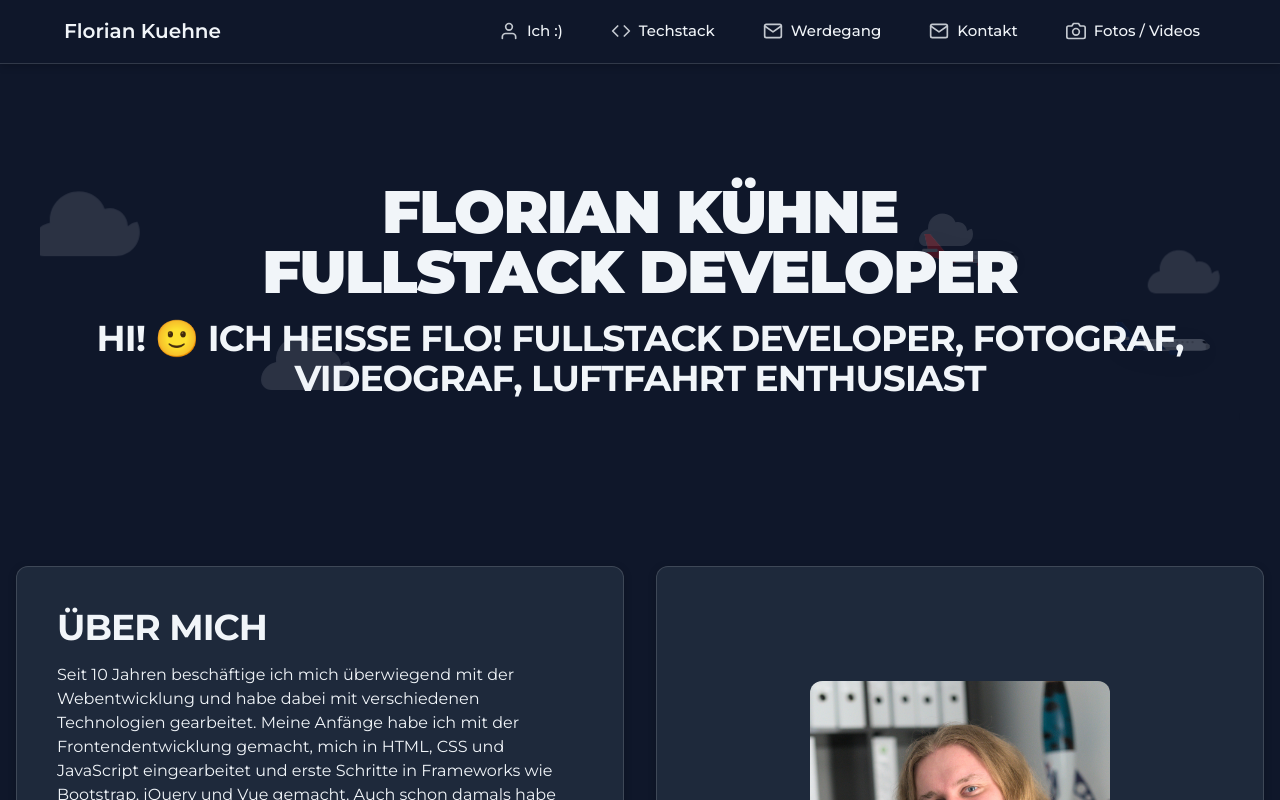
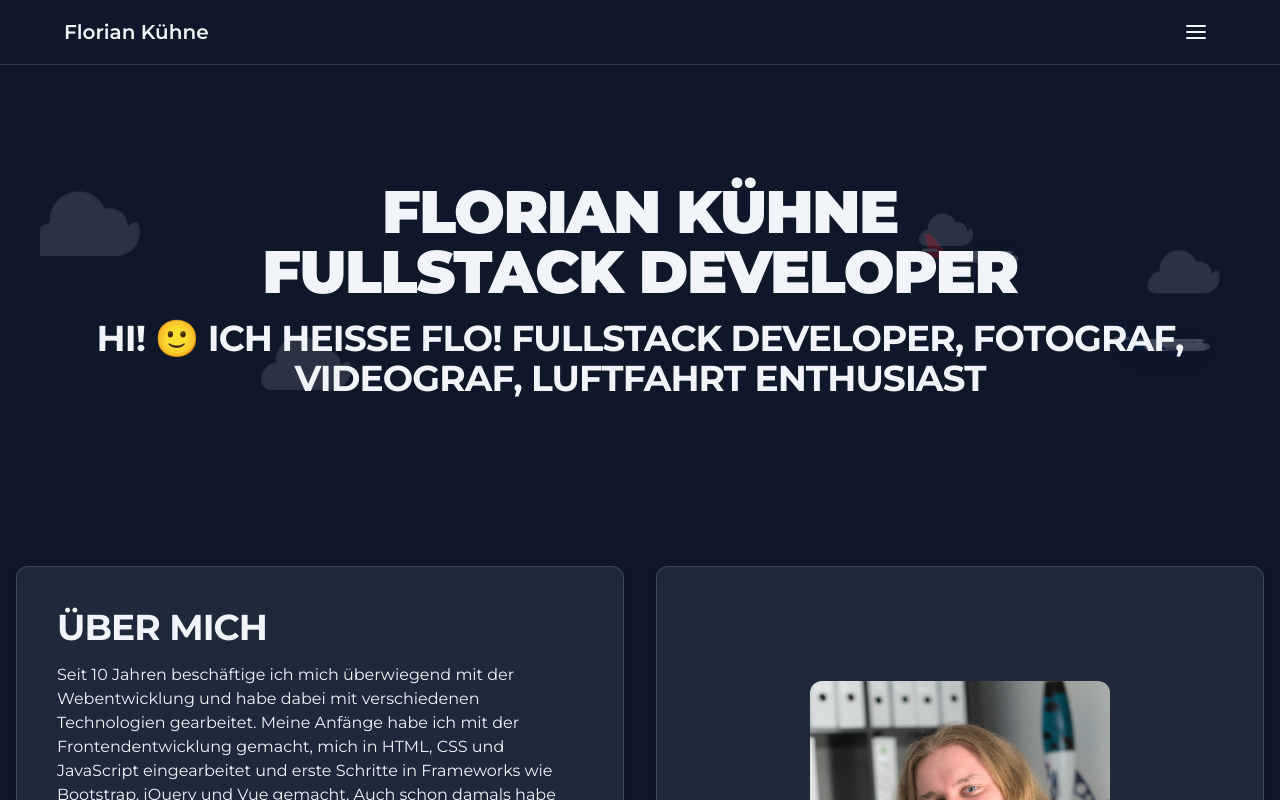
Before and after one commit to kraehendev/portfolio, a Next.js app: page / in a window 1280 px wide. Shown: the top 800 px of the page. Built offline with nearby package versions, Linux system fonts and the light colour scheme.

Commit message:
Rework navigation

```diff
--- a/src/app/globals.css
+++ b/src/app/globals.css
@@ -5,22 +5,26 @@
 
 /* Montserrat Font */
 @font-face {
-  font-family: 'Montserrat';
-  src: url('/Montserrat/Montserrat-VariableFont_wght.ttf') format('truetype-variations');
+  font-family: "Montserrat";
+  src: url("/Montserrat/Montserrat-VariableFont_wght.ttf")
+    format("truetype-variations");
   font-weight: 100 900;
   font-style: normal;
   font-display: swap;
 }
 
 @font-face {
-  font-family: 'Montserrat';
-  src: url('/Montserrat/Montserrat-Italic-VariableFont_wght.ttf') format('truetype-variations');
+  font-family: "Montserrat";
+  src: url("/Montserrat/Montserrat-Italic-VariableFont_wght.ttf")
+    format("truetype-variations");
   font-weight: 100 900;
   font-style: italic;
   font-display: swap;
 }
 
 :root {
+  --site-nav-width: min(280px, 85vw);
+
   /* Dark theme (default) - Dark blue */
   --background: #0f172a;
   --foreground: #f1f5f9;
@@ -60,7 +64,7 @@ body {
   color: var(--foreground);
   display: flex;
   flex-direction: column;
-  font-family: 'Montserrat', Arial, Helvetica, sans-serif;
+  font-family: "Montserrat", Arial, Helvetica, sans-serif;
   min-height: 100vh;
 }
 
--- a/src/components/layout/header.tsx
+++ b/src/components/layout/header.tsx
@@ -1,40 +1,17 @@
-import { getTranslations } from 'next-intl/server';
 import Link from 'next/link';
-import { navigationData } from '@/data/navigation';
 import Container from '@/components/ui/container';
-import MobileNavigation from '@/components/layout/mobileNavigation';
+import SiteNavigation from '@/components/layout/siteNavigation';
 import styles from '@/styles/layout/header.module.scss';
-import Cloud from '@/components/icons/cloud';
-import Airplane from '@/components/icons/airplane';
 
-export default async function Header() {
-  const t = await getTranslations();
-
+export default function Header() {
   return (
     <header className={styles.header}>
       <Container classes="!p-0">
         <div className={styles.headerContent}>
           <Link href="/" className={styles.logo}>
-            <span className={styles.logoText}>Florian Kuehne</span>
+            <span className={styles.logoText}>Florian Kühne</span>
           </Link>
-          <nav className={styles.navigation}>
-            <ul className={styles.navList}>
-              {navigationData.map((item) => {
-                const Icon = item.icon;
-                return (
-                  <li key={item.href} className={styles.navItem}>
-                    <Link href={item.href} className={styles.navLink}>
-                      <Icon className={styles.navIcon} size={20} />
-                      <span className={styles.navLabel}>
-                        {t(item.translationKey)}
-                      </span>
-                    </Link>
-                  </li>
-                );
-              })}
-            </ul>
-          </nav>
-          <MobileNavigation />
+          <SiteNavigation />
         </div>
       </Container>
     </header>
--- a/src/components/layout/mobileNavigation.tsx
+++ b/src/components/layout/siteNavigation.tsx
@@ -10,16 +10,14 @@ import Burger from '@/components/icons/burger';
 import Close from '@/components/icons/close';
 import styles from '@/styles/layout/header.module.scss';
 
-export default function MobileNavigation() {
+const NAV_ID = 'site-navigation';
+
+const BODY_NAV_OPEN = 'site-nav-open';
+
+export default function SiteNavigation() {
   const [isOpen, setIsOpen] = useState(false);
-  const [mounted, setMounted] = useState(false);
   const t = useTranslations();
   const pathname = usePathname();
-
-  // Ensure we only render portal on client
-  useEffect(() => {
-    setMounted(true);
-  }, []);
 
   const toggleMenu = () => {
     setIsOpen(!isOpen);
@@ -29,27 +27,60 @@ export default function MobileNavigation() {
     setIsOpen(false);
   };
 
-  // Close menu when route changes
   useEffect(() => {
     closeMenu();
   }, [pathname]);
 
-  // Prevent body scroll when menu is open
   useEffect(() => {
     if (isOpen) {
+      document.body.classList.add(BODY_NAV_OPEN);
       document.body.style.overflow = 'hidden';
     } else {
+      document.body.classList.remove(BODY_NAV_OPEN);
       document.body.style.overflow = '';
     }
     return () => {
+      document.body.classList.remove(BODY_NAV_OPEN);
       document.body.style.overflow = '';
     };
   }, [isOpen]);
 
-  const menuContent = isOpen && mounted ? (
+  return (
     <>
-      <div className={styles.mobileMenuOverlay} onClick={closeMenu} />
-      <nav className={styles.mobileNavigation}>
+      <button
+        type="button"
+        className={styles.mobileMenuButton}
+        onClick={toggleMenu}
+        aria-label={isOpen ? 'Close menu' : 'Open menu'}
+        aria-expanded={isOpen}
+        aria-controls={NAV_ID}
+      >
+        <Burger className={styles.mobileMenuIcon} size={24} />
+      </button>
+      {isOpen ? (
+        <div
+          className={styles.mobileMenuOverlay}
+          onClick={closeMenu}
+          aria-hidden
+        />
+      ) : null}
+      <nav
+        id={NAV_ID}
+        className={`${styles.siteNavigation} ${isOpen ? styles.siteNavigationOpen : ''}`}
+        aria-label={t('navigation.main')}
+        aria-hidden={!isOpen}
+        inert={!isOpen ? true : undefined}
+      >
+        <div>
+          <button
+            type="button"
+            className={styles.mobileMenuCloseButton}
+            onClick={closeMenu}
+            aria-label="Close menu"
+          >
+            <Close className={styles.mobileMenuIcon} size={24} />
+          </button>
+        </div>
         <ul className={styles.mobileNavList}>
           {navigationData.map((item) => {
             const Icon = item.icon;
@@ -72,23 +103,5 @@ export default function MobileNavigation() {
         </ul>
       </nav>
     </>
-  ) : null;
-
-  return (
-    <>
-      <button
-        className={styles.mobileMenuButton}
-        onClick={toggleMenu}
-        aria-label={isOpen ? 'Close menu' : 'Open menu'}
-        aria-expanded={isOpen}
-      >
-        {isOpen ? (
-          <Close className={styles.mobileMenuIcon} size={24} />
-        ) : (
-          <Burger className={styles.mobileMenuIcon} size={24} />
-        )}
-      </button>
-      {mounted && menuContent && createPortal(menuContent, document.body)}
-    </>
   );
 }
--- a/src/styles/layout/header.module.scss
+++ b/src/styles/layout/header.module.scss
@@ -7,13 +7,17 @@
   right: 0;
   width: 100%;
   z-index: 1000;
+  transition:
+    background-color 0.3s ease-in-out,
+    box-shadow 0.3s ease-in-out;
   background-color: var(--background);
   border-bottom: 1px solid var(--bento-card-border);
   box-shadow: 0 2px 8px var(--bento-card-shadow);
-  backdrop-filter: blur(10px);
-  transition:
-    background-color 0.3s ease-in-out,
-    box-shadow 0.3s ease-in-out;
+}
+
+// Above portaled overlay / drawer so the bar + burger stay usable
+:global(body.site-nav-open) .header {
+  z-index: 1100;
 }
 
 .headerContent {
@@ -49,72 +53,9 @@
   display: block;
 }
 
-.navigation {
-  display: none;
-
-  @include breakpoint(md) {
-    flex: 1;
-    display: flex;
-    justify-content: flex-end;
-  }
-}
-
-.navList {
-  display: flex;
-  align-items: center;
-  gap: 0.5rem;
-  list-style: none;
-  margin: 0;
-  padding: 0;
-
-  @include breakpoint(md) {
-    gap: 1rem;
-  }
-}
-
-.navItem {
-  margin: 0;
-}
-
-.navLink {
-  display: flex;
-  align-items: center;
-  gap: 0.5rem;
-  padding: 0.375rem 0.75rem;
-  text-decoration: none;
-  color: var(--foreground);
-  border-radius: 0.5rem;
-  transition: all 0.2s ease;
-  font-size: 0.875rem;
-  font-weight: 500;
-
-  @include breakpoint(md) {
-    padding: 0.5rem 1rem;
-    font-size: 0.9375rem;
-  }
-
-  &:hover {
-    background-color: var(--bento-card-bg);
-    color: var(--foreground);
-  }
-
-  &:active {
-    transform: scale(0.98);
-  }
-}
-
-.navIcon {
-  flex-shrink: 0;
-  color: var(--foreground);
-  opacity: 0.8;
-}
-
-.navLabel {
-  white-space: nowrap;
-}
-
-// Mobile Navigation Styles
 .mobileMenuButton {
+  position: relative;
+  z-index: 1;
   display: flex;
   align-items: center;
   justify-content: center;
@@ -133,16 +74,13 @@
   &:active {
     transform: scale(0.95);
   }
-
-  @include breakpoint(md) {
-    display: none;
-  }
 }
 
 .mobileMenuIcon {
   color: var(--foreground);
 }
 
+// Portaled to document.body — below header (1100) and nav (1200), blurs main content
 .mobileMenuOverlay {
   position: fixed;
   top: 0;
@@ -150,41 +88,54 @@
   right: 0;
   bottom: 0;
   background-color: rgba(0, 0, 0, 0.5);
-  z-index: 1001;
+  z-index: 1050;
   backdrop-filter: blur(4px);
+  -webkit-backdrop-filter: blur(4px);
+}
 
-  @include breakpoint(md) {
-    display: none;
+// Slide-out panel: fixed width, full viewport height (extends when opened via burger)
+.siteNavigation {
+  position: fixed;
+  top: 0;
+  right: 0;
+  width: var(--site-nav-width);
+  height: 100vh;
+  background-color: var(--background);
+  border-left: 1px solid var(--bento-card-border);
+  box-shadow: -2px 0 8px var(--bento-card-shadow);
+  z-index: 1200;
+  overflow-y: auto;
+  transform: translateX(100%);
+  visibility: hidden;
+  pointer-events: none;
+  transition:
+    transform 0.3s ease-out,
+    visibility 0.3s;
+
+  &.siteNavigationOpen {
+    transform: translateX(0);
+    visibility: visible;
+    pointer-events: auto;
   }
 }
 
-.mobileNavigation {
-  position: fixed;
-  top: 0;
-  right: 0;
-  bottom: 0;
-  width: 280px;
-  max-width: 85vw;
-  background-color: var(--background);
-  border-left: 1px solid var(--bento-card-border);
-  box-shadow: -2px 0 8px var(--bento-card-shadow);
-  z-index: 1002;
-  overflow-y: auto;
-  transform: translateX(0);
-  animation: slideIn 0.3s ease-out;
-
-  @keyframes slideIn {
-    from {
-      transform: translateX(100%);
-    }
-    to {
-      transform: translateX(0);
-    }
+@media (prefers-reduced-motion: reduce) {
+  .header {
+    transition: none;
   }
 
-  @include breakpoint(md) {
-    display: none;
+  .siteNavigation {
+    transition: none;
   }
+}
+
+.mobileNavIcon {
+  flex-shrink: 0;
+  color: var(--foreground);
+}
+
+.mobileNavLabel {
+  flex: 1;
 }
 
 .mobileNavList {
--- a/translations/de.json
+++ b/translations/de.json
@@ -5,6 +5,7 @@
   "welcome": "Hi! 🙂",
   "Intro": "Ich heiße Flo! Fullstack Developer, Fotograf, Videograf, Luftfahrt Enthusiast",
   "navigation": {
+    "main": "Hauptnavigation",
     "me": "Ich :)",
     "tech": "Techstack",
     "career": "Werdegang",
--- a/translations/en.json
+++ b/translations/en.json
@@ -4,6 +4,7 @@
   },
   "welcome": "Welcome to my website",
   "navigation": {
+    "main": "Main navigation",
     "me": "About Me",
     "tech": "Tech Stack",
     "career": "Career",
```
